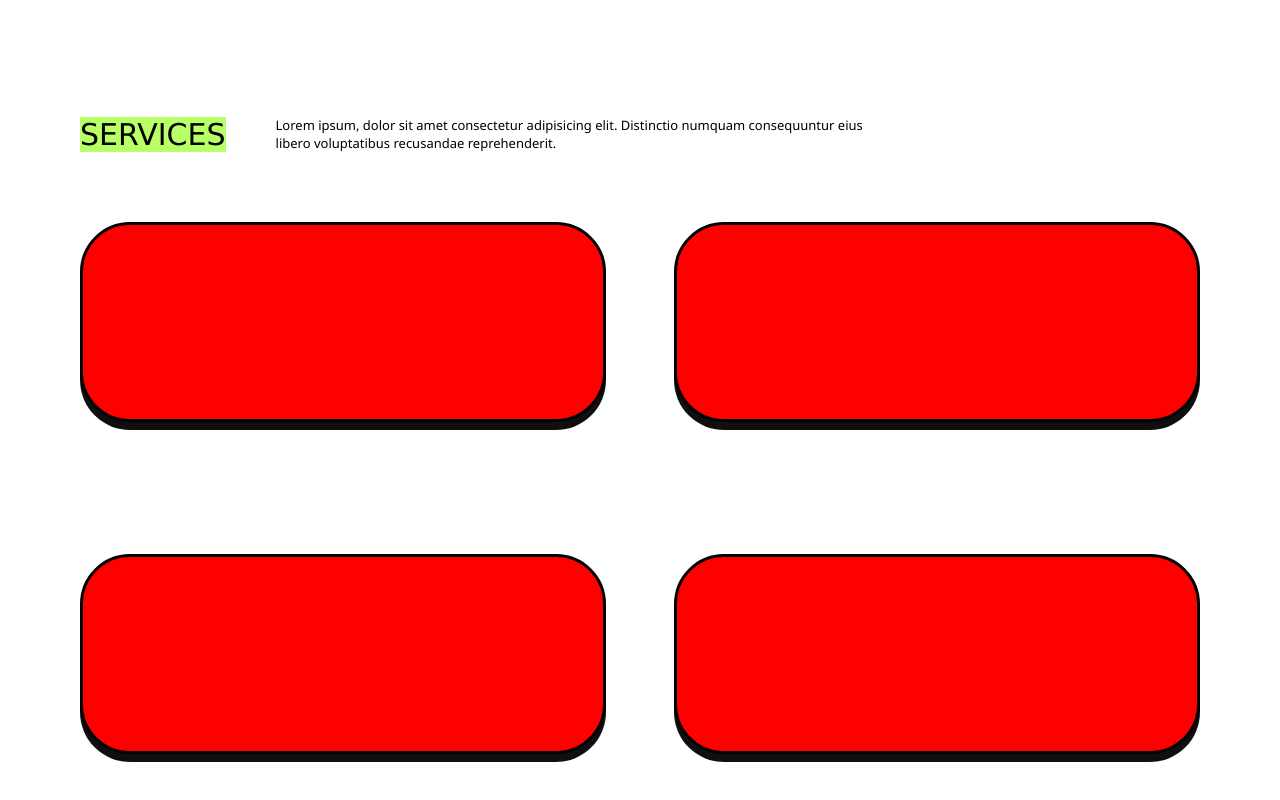
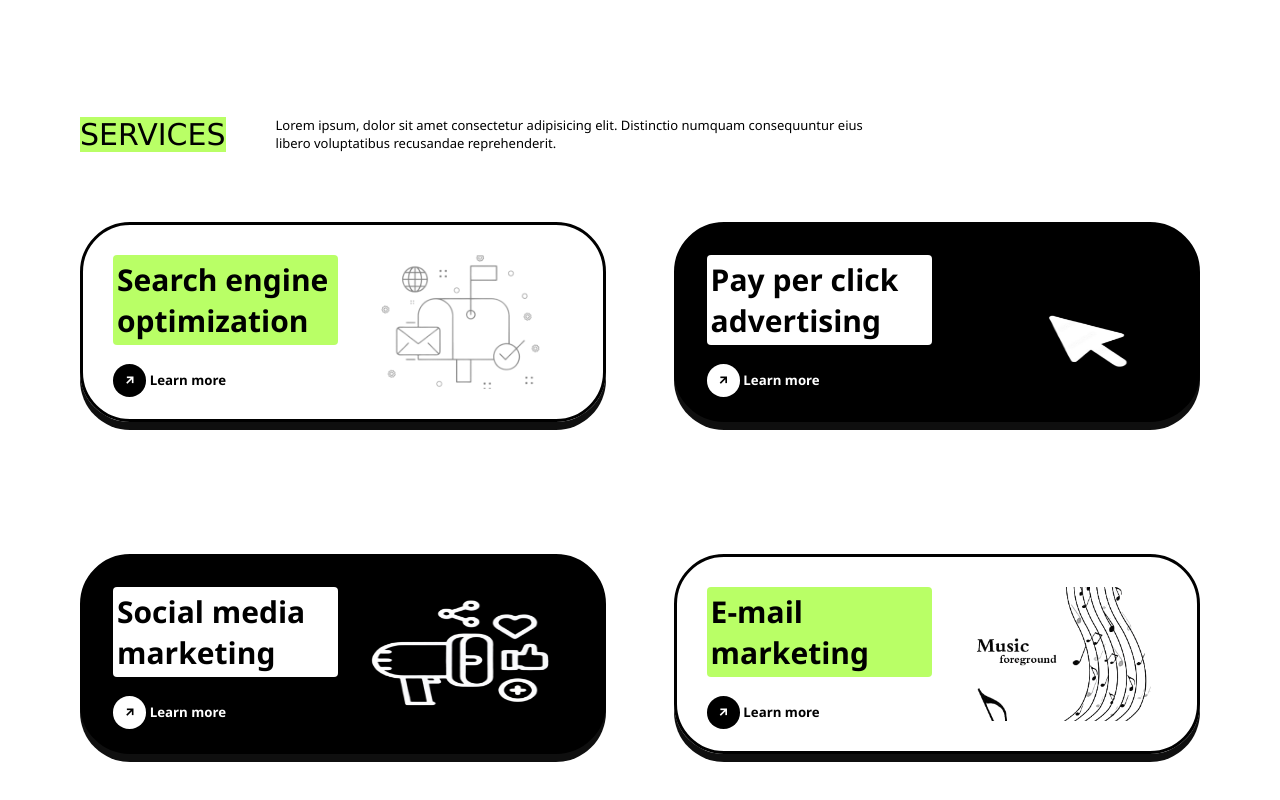
Before and after one commit to riya-547/gsap-project-01, a plain HTML site: page index.html in a window 1280 px wide. Shown: the part 764-1564 px from the top of the page. Drawn offline with nearby package versions, Linux system fonts and the light colour scheme.

Commit message:
cretae section2

```diff
--- a/index.html
+++ b/index.html
@@ -50,10 +50,42 @@
 </div>
 
 <div class="container">
-    <div class="elem"></div>
-    <div class="elem"></div>
-    <div class="elem"></div>
-    <div class="elem"></div>
+    <div class="elem">
+        <div id="elem-left">
+          <h3>Search engine optimization</h3>
+          <h5><i class="ri-arrow-right-up-line"></i> Learn more</h5>
+        </div>
+        <div id="elem-right">
+<img src="./elemimg1-removebg-preview.png" alt="">
+        </div>
+    </div>
+    <div class="elem1">
+        <div id="elem-left">
+            <h3>Pay per click advertising</h3>
+            <h5><i class="ri-arrow-right-up-line"></i> Learn more</h5>
+          </div>
+          <div id="elem-right">
+  <img src="./elem2img-removebg-preview (1).png" alt="">
+          </div>
+    </div>
+    <div class="elem1">
+        <div id="elem-left">
+            <h3>Social media marketing</h3>
+            <h5><i class="ri-arrow-right-up-line"></i> Learn more</h5>
+          </div>
+          <div id="elem-right">
+  <img src="./final-removebg-preview.png" alt="">
+          </div>
+    </div>
+    <div class="elem">
+        <div id="elem-left">
+            <h3>E-mail marketing</h3>
+            <h5><i class="ri-arrow-right-up-line"></i> Learn more</h5>
+          </div>
+          <div id="elem-right">
+  <img src="./song-removebg-preview.png" alt="">
+          </div>
+    </div>
 </div>
     </section>
 
--- a/style.css
+++ b/style.css
@@ -153,11 +153,109 @@ align-items: center;
 .container .elem{
     height: 200px;
     width: 47%;
-    background-color: red;
+   overflow: hidden;
     border-radius: 50px;
     border: 3px solid black;
     flex-shrink: 0;
     box-shadow: 0px 8px 0 rgba(0, 0, 0, 0.94);
+    display: flex;
+    padding: 30px;
+    gap: 10px;
 
 
 }
+.elem #elem-left{
+    height: 100%;
+    width: 50%;
+    display: flex;
+    flex-direction: column;
+    justify-content: space-between;
+
+}
+.elem #elem-right{
+    height: 100%;
+    width: 50%;
+
+   }
+.elem #elem-right img{
+
+    height: 100%;
+    width: 100%;
+
+
+    object-fit: cover;
+    object-position: center;
+}
+
+.elem #elem-left i{
+
+
+   height: 30px;
+   width: 30px;
+    border-radius: 50%;
+    padding: 10px ;
+    background: #000;
+    color: white;
+}
+.elem #elem-left h3{
+    font-size: 30px;
+    background-color: #B9FF66;
+    padding: 4px;
+    border-radius: 4px;
+
+
+}
+.container .elem1{
+    height: 200px;
+    width: 47%;
+   overflow: hidden;
+    border-radius: 50px;
+    border: 3px solid black;
+    flex-shrink: 0;
+    box-shadow: 0px 8px 0 rgba(0, 0, 0, 0.94);
+    display: flex;
+    padding: 30px;
+    background: black;
+    gap: 10px;
+}
+.elem1 #elem-left{
+    height: 100%;
+    width: 50%;
+    display: flex;
+    flex-direction: column;
+    justify-content: space-between;
+
+}
+.elem1 #elem-right{
+    height: 100%;
+    width: 50%;
+
+   }
+.elem1 #elem-right img{
+
+    height: 100%;
+    width: 100%;
+    object-fit: ceneter;
+    object-position: center;
+}
+
+.elem1 #elem-left i{
+
+
+   height: 30px;
+   width: 30px;
+    border-radius: 50%;
+    padding: 10px ;
+    background: white;
+    color: black;
+}
+.elem1 #elem-left h3{
+    font-size: 30px;
+    background-color: white;
+    padding: 4px;
+    border-radius: 4px;
+
+}
+.elem1 #elem-left h5{
+    color: white;
+}
```
Also changed, not shown: elem2img-removebg-preview (1).png (added), elemimg1-removebg-preview.png (added), final-removebg-preview.png (added), song-removebg-preview.png (added), 1 other file.
